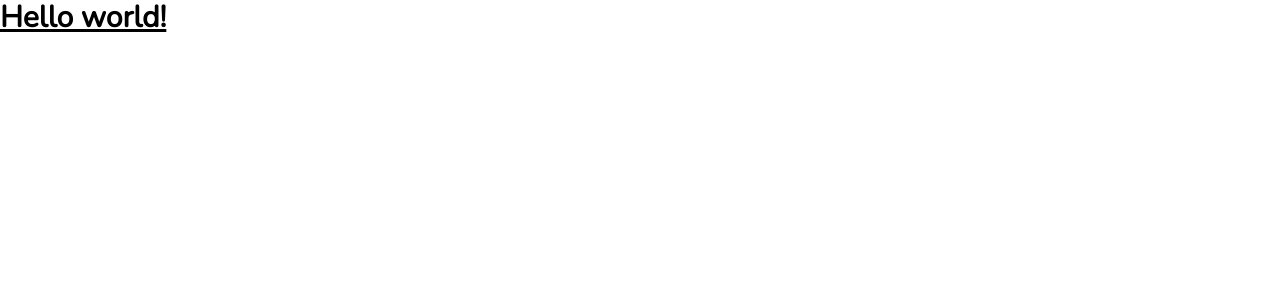
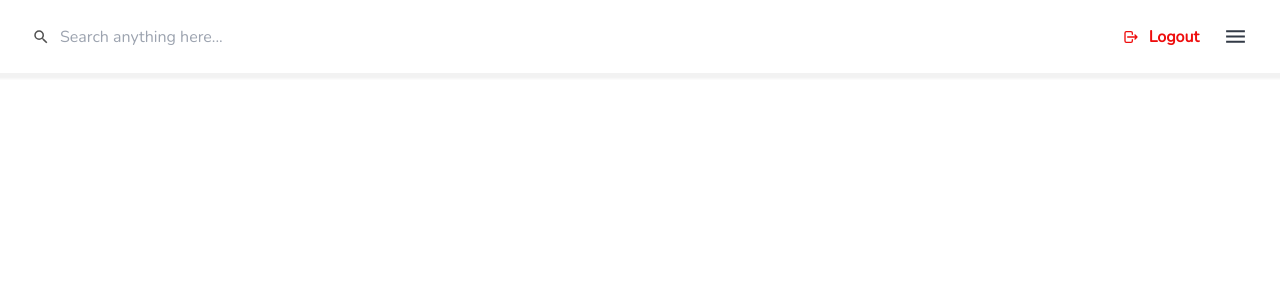
Before and after one commit to muhazizal/gemstar-assesment, a React (Create React App) app: page / in a window 1280 px wide. Shown: the top 300 px of the page. Built offline with nearby package versions, Linux system fonts and the light colour scheme.

Commit message:
feat(master): add core app bar

```diff
--- a/package.json
+++ b/package.json
@@ -9,6 +9,7 @@
 		"@testing-library/user-event": "^13.5.0",
 		"react": "^18.2.0",
 		"react-dom": "^18.2.0",
+		"react-icons": "^4.6.0",
 		"react-scripts": "5.0.1",
 		"web-vitals": "^2.1.4"
 	},
--- a/src/App.js
+++ b/src/App.js
@@ -1,7 +1,9 @@
+import CoreAppBar from './components/Core/CoreAppBar'
+
 function App() {
 	return (
 		<div>
-			<h1 className='text-3xl font-bold underline'>Hello world!</h1>
+			<CoreAppBar></CoreAppBar>
 		</div>
 	)
 }
--- /dev/null
+++ b/src/components/Core/CoreAppBar.js
@@ -0,0 +1,44 @@
+import { Component } from 'react'
+import CoreInput from './CoreInput'
+import { MdSearch, MdMenu } from 'react-icons/md'
+import { TbLogout } from 'react-icons/tb'
+
+export default class CoreAppBar extends Component {
+	constructor(props) {
+		super(props)
+		this.state = {
+			search: '',
+		}
+		this.handleSearchChange = this.handleSearchChange.bind(this)
+	}
+
+	handleSearchChange(search) {
+		this.setState({ search })
+	}
+
+	render() {
+		const search = this.state.search
+		return (
+			<header>
+				<div className='bg-white px-8 py-6 flex flex-auto flex-row justify-between items-center shadow-[0_2px_2px_4px_rgba(0,0,0,0.05)]'>
+					<div className='flex flex-auto flex-row items-center'>
+						<MdSearch className='text-lg mr-2.5 text-[#505050]'></MdSearch>
+						<CoreInput
+							type='search'
+							placeholder='Search anything here...'
+							value={search}
+							onInput={this.handleSearchChange}
+						></CoreInput>
+					</div>
+					<div className='flex flex-auto flex-row justify-end items-center text-danger'>
+						<button className='flex flex-row justify-end items-center'>
+							<TbLogout className='text-base'></TbLogout>
+							<span className='text-base font-bold ml-2.5'>Logout</span>
+						</button>
+						<MdMenu className='text-primary text-[25px] ml-6'></MdMenu>
+					</div>
+				</div>
+			</header>
+		)
+	}
+}
--- /dev/null
+++ b/src/components/Core/CoreInput.js
@@ -0,0 +1,26 @@
+import React from 'react'
+
+export default class CoreInput extends React.Component {
+	constructor(props) {
+		super(props)
+		this.handleChange = this.handleChange.bind(this)
+	}
+
+	handleChange(e) {
+		this.props.onInput(e.target.value)
+	}
+
+	render() {
+		const type = this.props.type
+		const value = this.props.value
+		const placeholder = this.props.placeholder
+		return (
+			<input
+				type={type}
+				value={value}
+				placeholder={placeholder}
+				onChange={this.handleChange}
+			></input>
+		)
+	}
+}
--- a/tailwind.config.js
+++ b/tailwind.config.js
@@ -2,6 +2,10 @@
 module.exports = {
 	content: ['./src/**/*.{js,jsx,ts,tsx}'],
 	theme: {
+		colors: {
+			primary: '#323A46',
+			danger: '#EE0D0D',
+		},
 		extend: {},
 	},
 	plugins: [],
```
Also changed, not shown: 1 other file (tests, documents, lock files or other folders).
